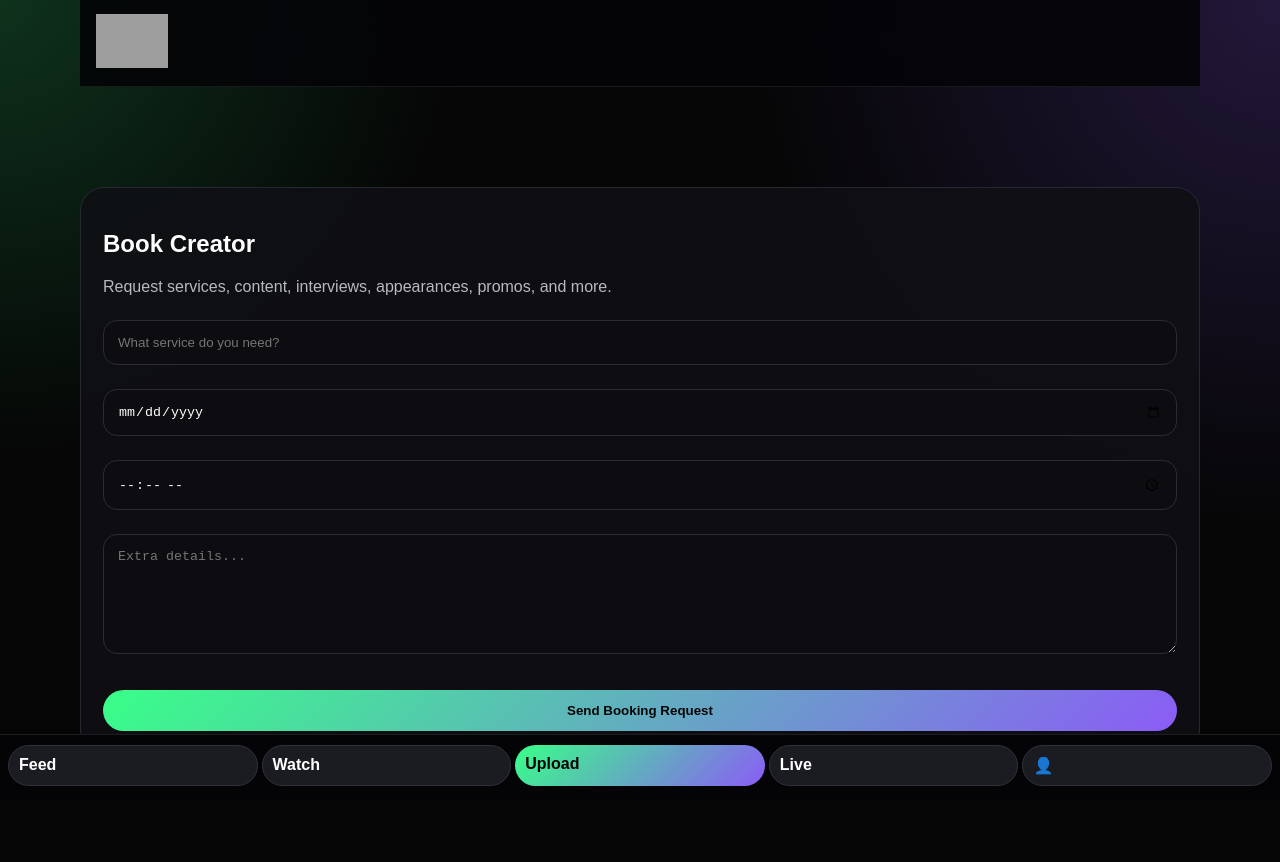
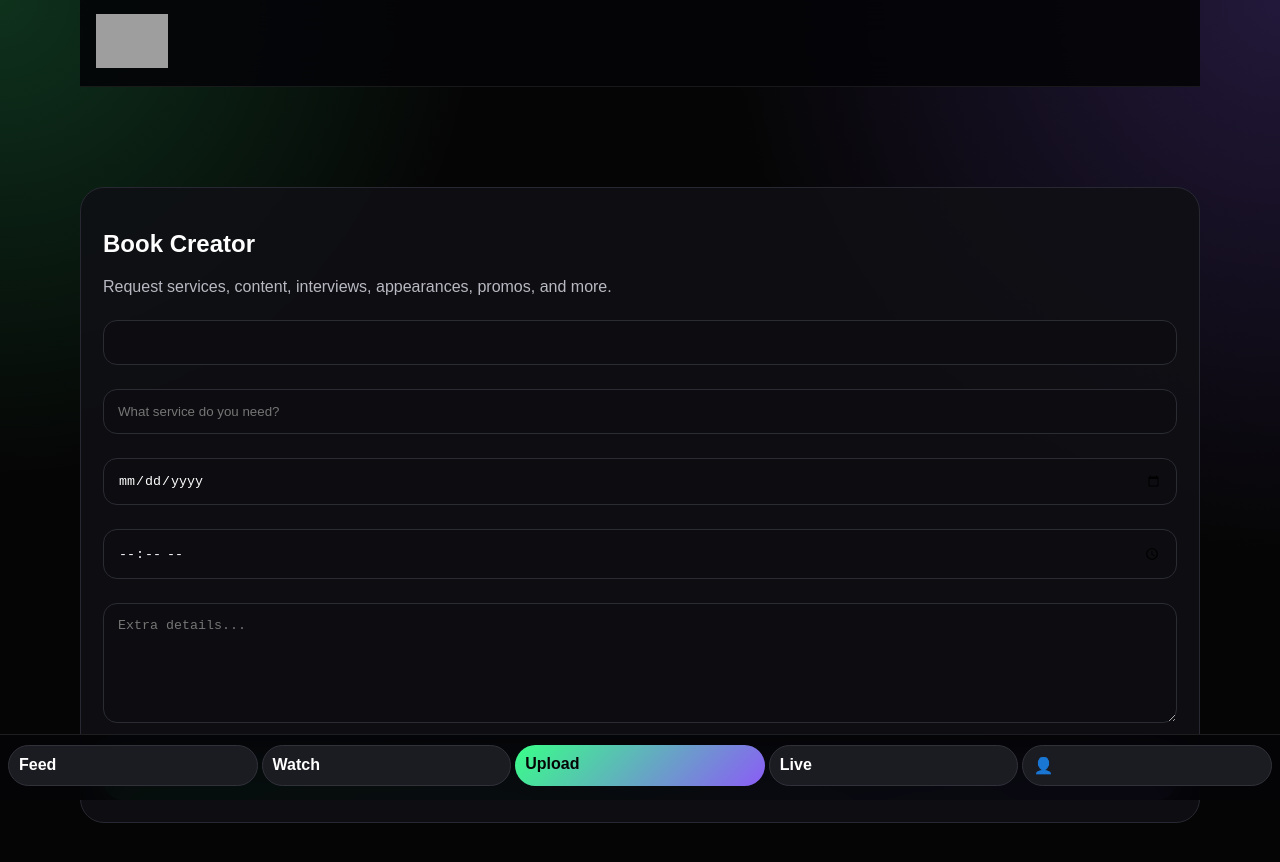
Before and after one commit to luchibagz-prog/utv-network-app, a Next.js app: page /bookings/new in a window 1280 px wide. Shown: the top 862 px of the page. Built offline with nearby package versions, Linux system fonts and the light colour scheme; grey boxes are pictures that could not be loaded.

Commit message:
Fix booking page prerender

```diff
--- a/app/bookings/new/page.tsx
+++ b/app/bookings/new/page.tsx
@@ -1,15 +1,11 @@
 "use client";
 
-import { useState } from "react";
-import { useSearchParams } from "next/navigation";
+import { useEffect, useState } from "react";
 import UTVNav from "../../components/UTVNav";
 import { supabase } from "../../../lib/supabaseClient";
 
 export default function NewBookingPage() {
-  const params = useSearchParams();
-
-  const receiverEmail = params.get("to") || "";
-
+  const [receiverEmail, setReceiverEmail] = useState("");
   const [service, setService] = useState("");
   const [bookingDate, setBookingDate] = useState("");
   const [bookingTime, setBookingTime] = useState("");
@@ -17,7 +13,17 @@ export default function NewBookingPage() {
   const [status, setStatus] = useState("");
   const [sending, setSending] = useState(false);
 
+  useEffect(() => {
+    const params = new URLSearchParams(window.location.search);
+    setReceiverEmail(params.get("to") || "");
+  }, []);
+
   async function submitBooking() {
+    if (!receiverEmail) {
+      setStatus("Missing creator email.");
+      return;
+    }
+
     if (!service.trim()) {
       setStatus("Enter the service needed.");
       return;
@@ -72,10 +78,11 @@ export default function NewBookingPage() {
 
       <section className="card" style={{ marginTop: 24 }}>
         <h1>Book Creator</h1>
-
         <p style={{ color: "var(--muted)" }}>
           Request services, content, interviews, appearances, promos, and more.
         </p>
+
+        <input className="input" value={receiverEmail} readOnly />
 
         <input
           className="input"
```
